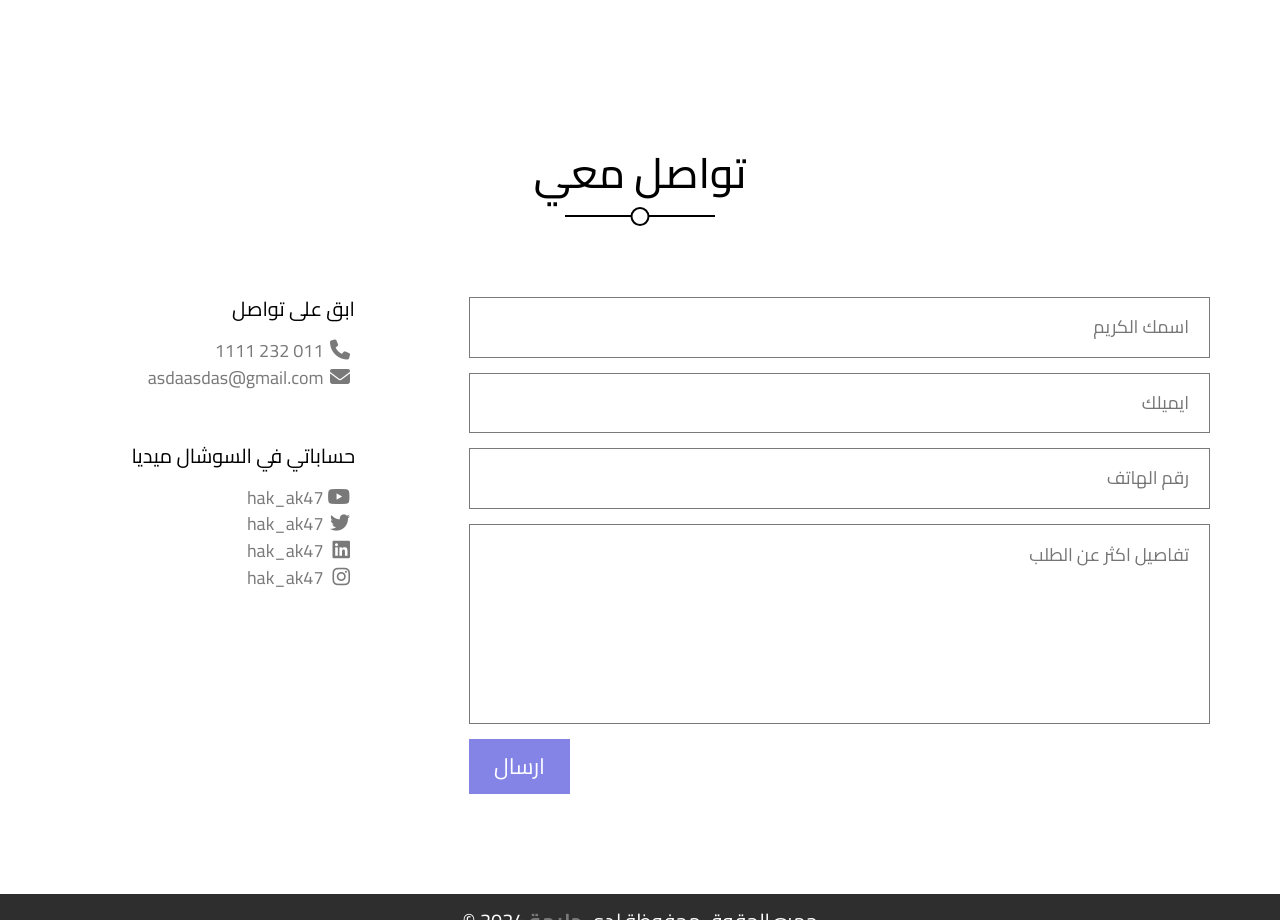
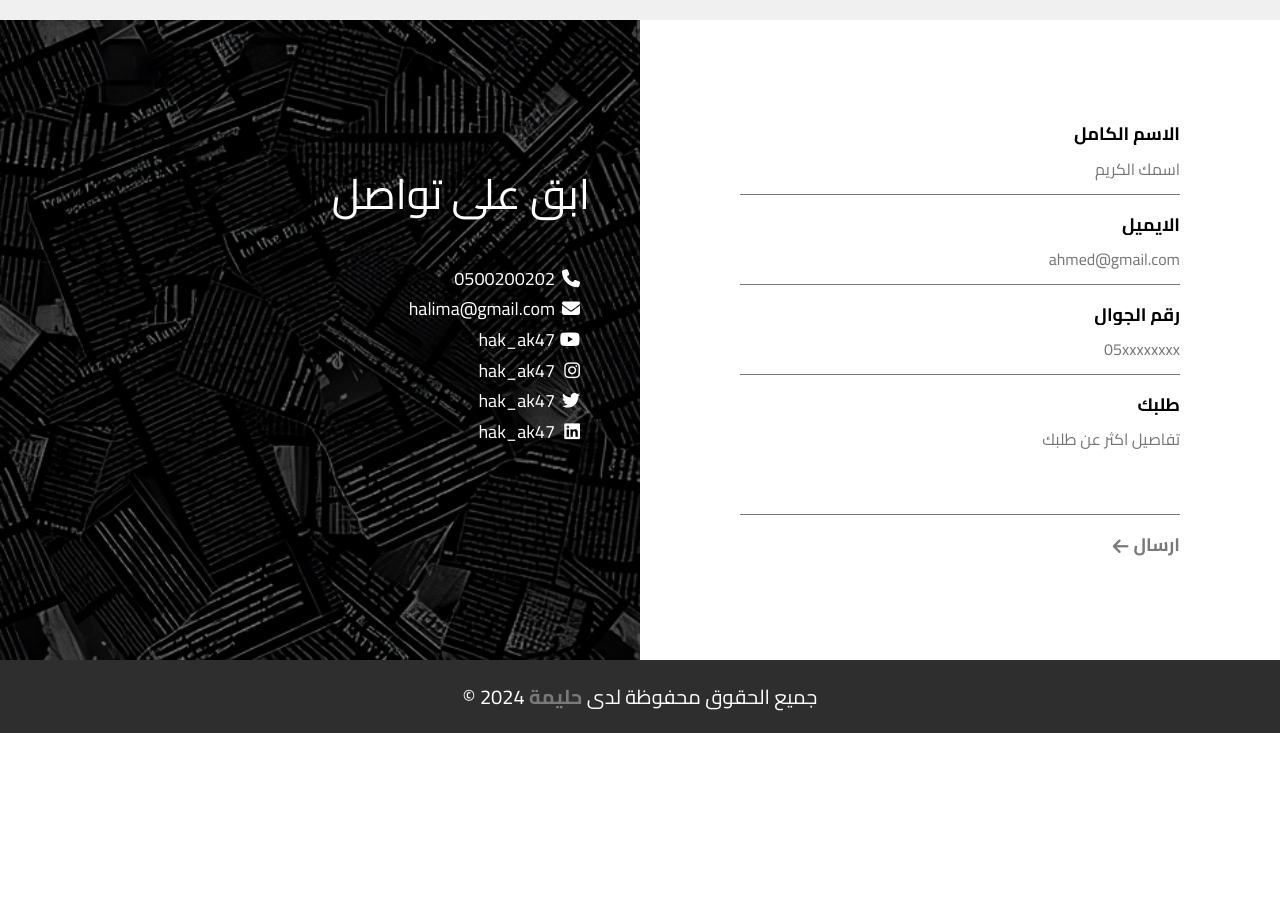
Before and after one commit to i-zw1/halima, a plain HTML site: page ar/indexAR.html in a window 1280 px wide. Shown: the part 1880-2800 px from the top of the page. After the commit the page ends 2613 px from the top, so only its background shows below. Drawn offline with Linux system fonts and the light colour scheme; no server answers; a web font is replaced by a local one.

Commit message:
Update Design

```diff
--- a/ar/indexAR.html
+++ b/ar/indexAR.html
@@ -86,7 +86,7 @@
       <h2 class="main-title">البايو</h2>
       <div class="container">
         <div class="image">
-          <img src="../imgs/bio.jpg" alt="" />
+          <img src="https://i.pinimg.com/236x/64/97/8d/64978d041abc120be9bf7b0e0135ae02.jpg" alt="" />
         </div>
         <div class="text">
           <p>
@@ -148,41 +148,38 @@
 
     <!-- Contact -->
 
-    <section id="contact">
-      <h2 class="main-title">تواصل معي</h2>
-      <div class="container">
-        <form action="">
-          <input type="text" name="name" placeholder="اسمك الكريم" required />
-          <input type="email" name="email" placeholder="ايميلك" required />
-          <input
-            type="tel"
-            name="phone number"
-            placeholder="رقم الهاتف"
-            required
-          />
-          <textarea
-            name="details"
-            placeholder="تفاصيل اكثر عن الطلب"
-            required
-          ></textarea>
-          <button type="submit">ارسال</button>
-        </form>
-        <div class="info">
-          <div>
-            <h3 class="title">ابق على تواصل</h3>
+    <div id="contact">
+
+      <form action="">
+        <label>الاسم الكامل</label>
+        <input type="text" name="name" placeholder="اسمك الكريم" required>
+        <label>الايميل</label>
+        <input type="email" name="email" placeholder="ahmed@gmail.com" required>
+        <label>رقم الجوال</label>
+        <input type="tel" name="number" placeholder="05xxxxxxxx" required>
+        <label>طلبك</label>
+        <textarea type="text" name="name" placeholder="تفاصيل اكثر عن طلبك" required></textarea>
+        <button type="submit">ارسال <i class="fas fa-arrow-left"></i></button>
+      </form>
+      <div class="info">
+        <div class="overflow"></div>
+        <div class="info-container">
+          <h2>ابق على تواصل</h2>
+          <div class="box">
             <a href="">
               <i class="fas fa-phone"></i>
-              011 232 1111
+              0500200202
             </a>
             <a href="">
               <i class="fas fa-envelope"></i>
-              asdaasdas@gmail.com
+              halima@gmail.com
             </a>
-          </div>
-          <div>
-            <h3 class="title">حساباتي في السوشال ميديا</h3>
             <a href="">
               <i class="fab fa-youtube"></i>
+              hak_ak47
+            </a>
+            <a href="">
+              <i class="fab fa-instagram"></i>
               hak_ak47
             </a>
             <a href="">
@@ -193,14 +190,10 @@
               <i class="fab fa-linkedin"></i>
               hak_ak47
             </a>
-            <a href="">
-              <i class="fab fa-instagram"></i>
-              hak_ak47
-            </a>
           </div>
         </div>
       </div>
-    </section>
+    </div>
 
     <footer>جميع الحقوق محفوظة لدى <span>حليمة</span> 2024 &copy;</footer>
 
--- a/css/main.css
+++ b/css/main.css
@@ -64,7 +64,7 @@ section {
   top: 0;
   width: 100%;
   height: 100%;
-  background-color: rgba(0 0 0 / 30%);
+  background-color: rgba(0 0 0 / 50%);
 }
 
 .main-title {
@@ -428,35 +428,8 @@ header .lang:hover {
   }
 }
 
-#bio .image::after,
-#bio .image::before {
-  content: "";
-  position: absolute;
-  width: 50%;
-  height: 100%;
-  border: 2px solid var(--main-color);
-  z-index: -1;
-}
-
-@media (max-width: 992px) {
-  #bio .image::after,
-  #bio .image::before {
-    display: none;
-  }
-}
-
-#bio .image::after {
-  right: 70px;
-  top: -45px;
-}
-
-#bio .image::before {
-  left: 70px;
-  bottom: -45px;
-}
-
 #bio .image img {
-  width: 275px;
+  width: 325px;
   max-width: 100%;
 }
 
@@ -477,7 +450,7 @@ header .lang:hover {
 }
 
 #bio .text p {
-  font-size: 24px;
+  font-size: 22px;
   text-align: justify;
   margin-bottom: 25px;
   color: var(--main-color);
@@ -501,6 +474,11 @@ header .lang:hover {
 
 /* End */
 /* Projects */
+
+#projects {
+  background-color: #f0f0f0;
+  overflow: hidden;
+}
 
 #projects .container {
   columns: 4;
@@ -594,159 +572,180 @@ header .lang:hover {
 
 /* Contact */
 
-#contact .container {
+#contact {
+  min-height: 80vh;
   display: flex;
-  justify-content: space-between;
+  flex-wrap: wrap;
+}
+
+#contact .info {
+  display: flex;
+  flex-basis: 50%;
+  position: relative;
+  background-image: url("../imgs/contact.jpeg");
+  background-size: cover;
+  background-position: center;
+  padding: 50px;
 }
 
 @media (max-width: 992px) {
-  #contact .container {
-    flex-direction: column;
+  #contact .info {
+    flex-basis: 100%;
+  }
+}
+
+#contact .info-container {
+  z-index: 1;
+  margin-top: 100px;
+}
+
+@media (max-width: 992px) {
+  #contact .info-container {
+    margin-top: 0;
+  }
+}
+
+@media (max-width: 992px) {
+  .info {
+    text-align: center;
+    justify-content: center;
     align-items: center;
   }
 }
 
-#contact .container .info {
-  flex-basis: 25%;
-}
-
-@media (max-width: 992px) {
-  #contact .container .info {
-    width: 100%;
-    display: flex;
-    justify-content: space-between;
-  }
-}
-
-#contact .container .info > div {
-  display: flex;
-  flex-direction: column;
-  justify-content: flex-start;
-  align-items: flex-start;
-}
-
-@media (max-width: 992px) {
-  #contact .container .info > div {
-    align-items: center;
-  }
-}
-
-#contact .container .info > div:first-child {
+#contact .info-container h2 {
+  font-size: 42px;
+  font-weight: 400;
+  color: white;
   margin-bottom: 50px;
 }
 
-#contact .container .info > div .title {
-  font-size: 20px;
-  font-weight: 400;
-  text-transform: uppercase;
-  margin-bottom: 20px;
-}
-
-#contact .container .info > div a {
-  font-size: 18px;
-  color: var(--main-color);
-  margin-bottom: 5px;
-}
-
-@media (max-width: 992px) {
-  #contact .container .info > div a {
-    display: flex;
-    flex-direction: column;
-    align-items: center;
-    margin-bottom: 20px;
-  }
-}
-
-#contact .container .info > div a i {
-  font-size: 20px;
-  margin-right: 5px;
-  width: 22.5px;
-}
-
-@media (max-width: 992px) {
-  #contact .container .info > div a i {
-    margin-bottom: 5px;
-  }
-}
-
-#contact .container form {
-  flex-basis: 65%;
+#contact .info-container .box {
   display: flex;
   flex-direction: column;
 }
 
+#contact .info-container .box a {
+  font-size: 18px;
+  color: white;
+  margin-bottom: 10px;
+}
+
+#contact .info-container .box a i {
+  width: 21px;
+  margin-right: 10px;
+}
+
+#contact form {
+  flex-basis: 50%;
+  display: flex;
+  flex-direction: column;
+  justify-content: center;
+  align-items: center;
+  padding: 100px;
+}
+
 @media (max-width: 992px) {
-  #contact .container form {
-    width: 100%;
-    margin-bottom: 50px;
+  #contact form {
+    padding: 50px;
   }
 }
 
-#contact .container form input {
+#contact form label {
+  font-size: 18px;
+  font-weight: 700;
   width: 100%;
-  padding: 20px;
-  margin-bottom: 15px;
-  border: 1px solid var(--main-color);
 }
 
-#contact .container form input::placeholder {
-  font-size: 18px;
-  text-transform: uppercase;
+#contact form input {
+  width: 100%;
+  border: 0;
+  border-bottom: 1px solid var(--main-color);
+  padding: 15px 0;
+  margin-bottom: 20px;
 }
 
-#contact .container form input:focus {
-  border-bottom: 1px solid black;
+#contact form input:focus {
+  border-color: black;
   outline: none;
 }
 
-#contact .container form textarea {
+#contact form input:hover {
+  border-color: black;
+}
+
+#contact form textarea {
   width: 100%;
-  padding: 20px;
-  height: 200px;
-  margin-bottom: 15px;
-  border: 1px solid var(--main-color);
+  border: 0;
+  border-bottom: 1px solid var(--main-color);
+  padding: 15px 0;
+  margin-bottom: 20px;
+  height: 100px;
   resize: none;
 }
 
-#contact .container form textarea::placeholder {
-  font-size: 18px;
-  text-transform: uppercase;
-}
-
-#contact .container form textarea:focus {
-  border-bottom: 1px solid black;
+#contact form textarea:focus {
+  border-color: black;
   outline: none;
 }
 
-#contact .container form button {
-  width: fit-content;
-  display: flex;
-  align-items: center;
-  margin-left: auto;
-  padding: 15px 25px;
-  background-color: #8484e7;
-  border: none;
-  outline: none;
-  font-size: 22px;
-  cursor: pointer;
-  color: white;
-  text-transform: uppercase;
+#contact form textarea:hover {
+  border-color: black;
 }
 
-#contact .container form button:hover {
-  background-color: #6464c9;
+#contact form button {
+  background-color: transparent;
+  border: none;
+  display: flex;
+  align-items: end;
+  margin-right: auto;
+  font-size: 18px;
+  font-weight: 700;
+  color: var(--main-color);
+  cursor: pointer;
 }
+
+#contact form button i {
+  margin-left: 5px;
+  transition-delay: 0s;
+}
+
+#contact form button:hover {
+  color: black;
+}
+
+#contact form button:hover i {
+  margin-left: 15px;
+}
+
+@media (max-width: 992px) {
+  #contact form {
+    flex-basis: 100%;
+  }
+}
+
+/* End */
+
+/* Footer */
 
 footer {
   width: 100%;
   background-color: #2e2e2e;
-  padding: 15px;
+  padding: 25px 0;
   text-align: center;
   color: white;
   font-size: 20px;
+}
+
+@media (max-width: 768px) {
+  footer {
+    font-size: 18px;
+  }
 }
 
 footer span {
   color: var(--main-color);
   font-weight: 700;
 }
+
+/* End */
--- a/css/rtl.css
+++ b/css/rtl.css
@@ -64,7 +64,7 @@ section {
   top: 0;
   width: 100%;
   height: 100%;
-  background-color: rgba(0 0 0 / 30%);
+  background-color: rgba(0 0 0 / 50%);
 }
 
 .main-title {
@@ -279,7 +279,7 @@ header ul li a:hover {
   .mobileLinks ul li a {
     padding: 30px 15px;
     flex-direction: row;
-    justify-content: left;
+    justify-content: right;
     align-items: center;
     background-color: transparent;
     font-size: 26px;
@@ -299,7 +299,7 @@ header ul li a:hover {
 
 @media (max-width: 767px) {
   .mobileLinks ul li a i {
-    margin-right: 25px;
+    margin-left: 25px;
     margin-bottom: 0;
   }
 }
@@ -428,35 +428,8 @@ header .lang:hover {
   }
 }
 
-#bio .image::after,
-#bio .image::before {
-  content: "";
-  position: absolute;
-  width: 50%;
-  height: 100%;
-  border: 2px solid var(--main-color);
-  z-index: -1;
-}
-
-@media (max-width: 992px) {
-  #bio .image::after,
-  #bio .image::before {
-    display: none;
-  }
-}
-
-#bio .image::after {
-  right: 70px;
-  top: -45px;
-}
-
-#bio .image::before {
-  left: 70px;
-  bottom: -45px;
-}
-
 #bio .image img {
-  width: 275px;
+  width: 325px;
   max-width: 100%;
 }
 
@@ -477,7 +450,7 @@ header .lang:hover {
 }
 
 #bio .text p {
-  font-size: 24px;
+  font-size: 22px;
   text-align: justify;
   margin-bottom: 25px;
   color: var(--main-color);
@@ -501,6 +474,10 @@ header .lang:hover {
 
 /* End */
 /* Projects */
+
+#projects {
+  background-color: #f0f0f0;
+}
 
 #projects .container {
   columns: 4;
@@ -594,161 +571,184 @@ header .lang:hover {
 
 /* Contact */
 
-#contact .container {
+#contact {
+  min-height: 80vh;
   display: flex;
-  justify-content: space-between;
+  flex-wrap: wrap;
+}
+
+#contact .info {
+  display: flex;
+  flex-basis: 50%;
+  position: relative;
+  background-image: url("../imgs/contact.jpeg");
+  background-size: cover;
+  background-position: center;
+  padding: 50px;
 }
 
 @media (max-width: 992px) {
-  #contact .container {
-    flex-direction: column;
+  #contact .info {
+    flex-basis: 100%;
+  }
+}
+
+#contact .info-container {
+  z-index: 1;
+  margin-top: 100px;
+}
+
+@media (max-width: 992px) {
+  #contact .info-container {
+    margin-top: 0;
+  }
+}
+
+@media (max-width: 992px) {
+  .info {
+    text-align: center;
+    justify-content: center;
     align-items: center;
   }
 }
 
-#contact .container .info {
-  flex-basis: 25%;
-}
-
-@media (max-width: 992px) {
-  #contact .container .info {
-    width: 100%;
-    display: flex;
-    justify-content: space-between;
-  }
-}
-
-#contact .container .info > div {
-  display: flex;
-  flex-direction: column;
-  justify-content: flex-start;
-  align-items: flex-start;
-}
-
-@media (max-width: 992px) {
-  #contact .container .info > div {
-    align-items: center;
-  }
-}
-
-#contact .container .info > div:first-child {
+#contact .info-container h2 {
+  font-size: 42px;
+  font-weight: 400;
+  color: white;
   margin-bottom: 50px;
 }
 
-#contact .container .info > div .title {
-  font-size: 20px;
-  font-weight: 400;
-  text-transform: uppercase;
-  margin-bottom: 20px;
-}
-
-#contact .container .info > div a {
-  font-size: 18px;
-  color: var(--main-color);
-  margin-bottom: 5px;
-}
-
-@media (max-width: 992px) {
-  #contact .container .info > div a {
-    display: flex;
-    flex-direction: column;
-    align-items: center;
-    margin-bottom: 20px;
-  }
-}
-
-#contact .container .info > div a i {
-  font-size: 20px;
-  margin-right: 5px;
-  width: 22.5px;
-}
-
-@media (max-width: 992px) {
-  #contact .container .info > div a i {
-    margin-bottom: 5px;
-  }
-}
-
-#contact .container form {
-  flex-basis: 65%;
+#contact .info-container .box {
   display: flex;
   flex-direction: column;
 }
 
+#contact .info-container .box a {
+  font-size: 18px;
+  color: white;
+  margin-bottom: 10px;
+}
+
+#contact .info-container .box a i {
+  width: 21px;
+  margin-right: 10px;
+}
+
+#contact form {
+  flex-basis: 50%;
+  display: flex;
+  flex-direction: column;
+  justify-content: center;
+  align-items: center;
+  padding: 100px;
+}
+
 @media (max-width: 992px) {
-  #contact .container form {
-    width: 100%;
-    margin-bottom: 50px;
+  #contact form {
+    padding: 50px;
   }
 }
 
-#contact .container form input {
+#contact form label {
+  font-size: 18px;
+  font-weight: 700;
   width: 100%;
-  padding: 20px;
-  margin-bottom: 15px;
-  border: 1px solid var(--main-color);
 }
 
-#contact .container form input::placeholder {
-  font-size: 18px;
-  text-transform: uppercase;
+#contact form input {
+  width: 100%;
+  border: 0;
+  border-bottom: 1px solid var(--main-color);
+  padding: 15px 0;
+  margin-bottom: 20px;
+}
+
+#contact form input:focus {
+  border-color: black;
+  outline: none;
+}
+
+#contact form input::placeholder {
   text-align: right;
 }
 
-#contact .container form input:focus {
-  border-bottom: 1px solid black;
+#contact form input:hover {
+  border-color: black;
+}
+
+#contact form textarea {
+  width: 100%;
+  border: 0;
+  border-bottom: 1px solid var(--main-color);
+  padding: 15px 0;
+  margin-bottom: 20px;
+  height: 100px;
+  resize: none;
+}
+
+#contact form textarea:focus {
+  border-color: black;
   outline: none;
 }
 
-#contact .container form textarea {
-  width: 100%;
-  padding: 20px;
-  height: 200px;
-  margin-bottom: 15px;
-  border: 1px solid var(--main-color);
-  resize: none;
+#contact form textarea:hover {
+  border-color: black;
 }
 
-#contact .container form textarea::placeholder {
+#contact form button {
+  background-color: transparent;
+  border: none;
+  display: flex;
+  align-items: end;
+  margin-left: auto;
   font-size: 18px;
-  text-transform: uppercase;
-  text-align: right;
+  font-weight: 700;
+  color: var(--main-color);
+  cursor: pointer;
 }
 
-#contact .container form textarea:focus {
-  border-bottom: 1px solid black;
-  outline: none;
+#contact form button i {
+  margin-right: 5px;
+  transition-delay: 0s;
 }
 
-#contact .container form button {
-  width: fit-content;
-  display: flex;
-  align-items: center;
-  margin-right: auto;
-  padding: 15px 25px;
-  background-color: #8484e7;
-  border: none;
-  outline: none;
-  font-size: 22px;
-  cursor: pointer;
-  color: white;
-  text-transform: uppercase;
+#contact form button:hover {
+  color: black;
 }
 
-#contact .container form button:hover {
-  background-color: #6464c9;
+#contact form button:hover i {
+  margin-right: 15px;
 }
+
+@media (max-width: 992px) {
+  #contact form {
+    flex-basis: 100%;
+  }
+}
+
+/* End */
+
+/* Footer */
 
 footer {
   width: 100%;
   background-color: #2e2e2e;
-  padding: 15px;
+  padding: 25px 0;
   text-align: center;
   color: white;
   font-size: 20px;
+}
+
+@media (max-width: 768px) {
+  footer {
+    font-size: 18px;
+  }
 }
 
 footer span {
   color: var(--main-color);
   font-weight: 700;
 }
+
+/* End */
```
Also changed, not shown: index.html (+26 -24 lines), imgs/bio.jpg (deleted), imgs/contact.jpeg (added).
